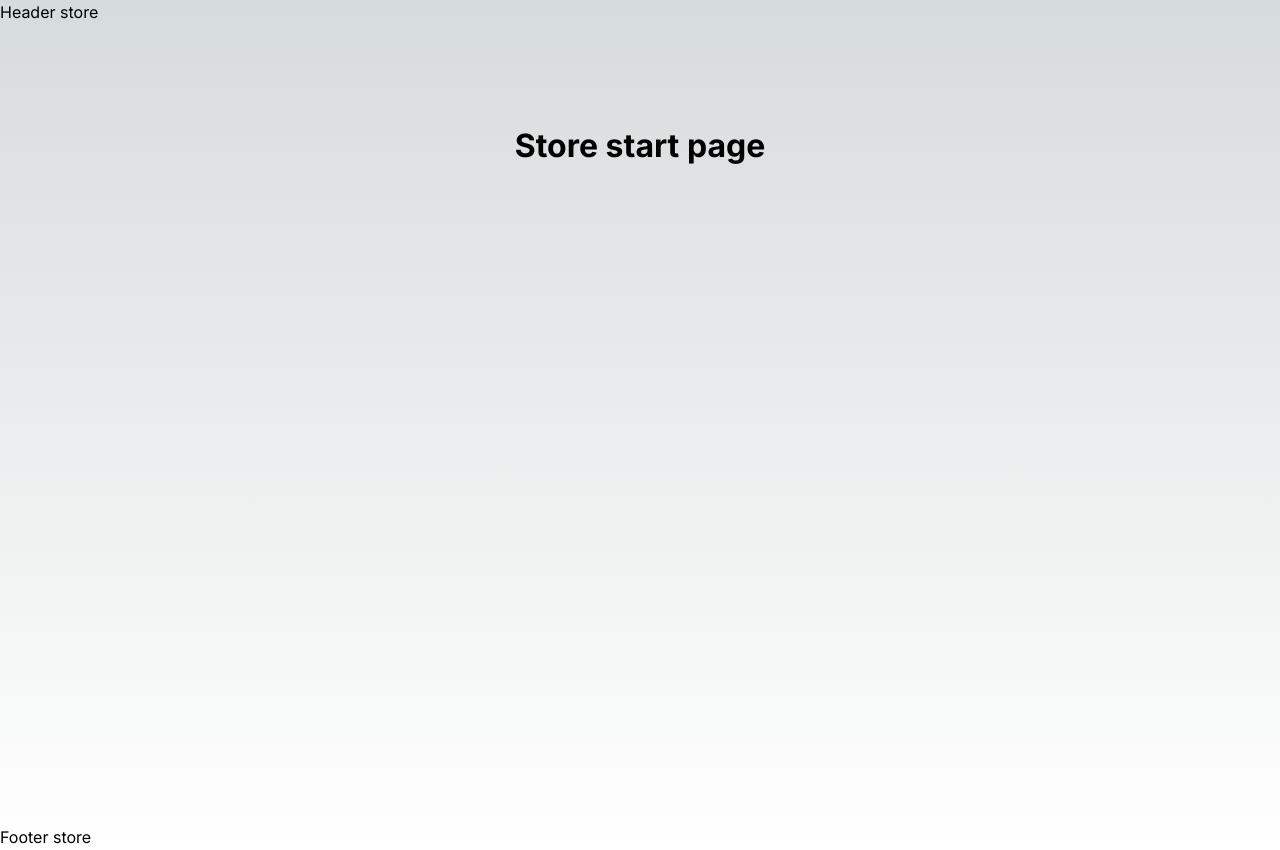
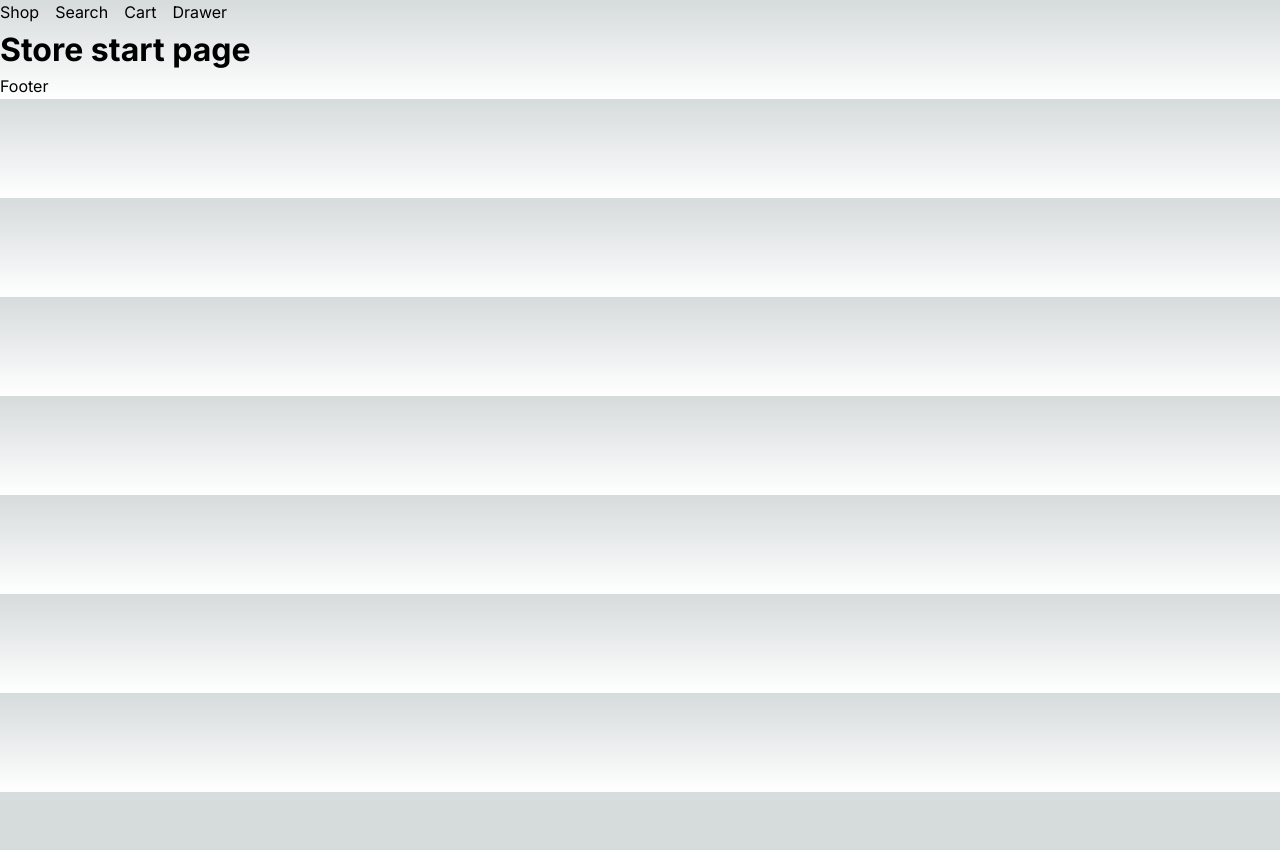
Before and after one commit to johanbry/web-shop-next, a Next.js app: page / in a window 1280 px wide. After the commit the page ends 800 px from the top, so only its background shows below. Built offline with nearby package versions, Linux system fonts and the light colour scheme.

Commit message:
header and footer components

```diff
--- a/app/(store)/layout.tsx
+++ b/app/(store)/layout.tsx
@@ -1,3 +1,6 @@
+import Footer from "../components/footer/Footer";
+import Header from "../components/header/Header";
+
 export default function StoreLayout({
   children,
 }: {
@@ -5,9 +8,9 @@ export default function StoreLayout({
 }) {
   return (
     <>
-      <div>Header store</div>
+      <Header />
       <main>{children}</main>
-      <div>Footer store</div>
+      <Footer />
     </>
   );
 }
--- a/app/(store)/page.module.css
+++ b/app/(store)/page.module.css
@@ -1,8 +1,8 @@
-.main {
+/* .main {
   display: flex;
   flex-direction: column;
   justify-content: space-between;
   align-items: center;
   padding: 6rem;
   min-height: 100vh;
-}
+} */
--- /dev/null
+++ b/app/components/footer/Footer.tsx
@@ -0,0 +1,7 @@
+type Props = {};
+
+const Footer = (props: Props) => {
+  return <div>Footer</div>;
+};
+
+export default Footer;
--- /dev/null
+++ b/app/components/header/Header.tsx
@@ -0,0 +1,18 @@
+import { Burger, Drawer, Group, Text } from "@mantine/core";
+
+type Props = {};
+
+const Header = (props: Props) => {
+  return (
+    <Group>
+      <Burger aria-label="Toggle menu" hiddenFrom="sm" />
+      <Text>Shop</Text>
+      <Text>Search</Text>
+      <Text>Cart</Text>
+
+      <Text>Drawer</Text>
+    </Group>
+  );
+};
+
+export default Header;
```
Also changed, not shown: app/components/footer/footer.module.css (added).
